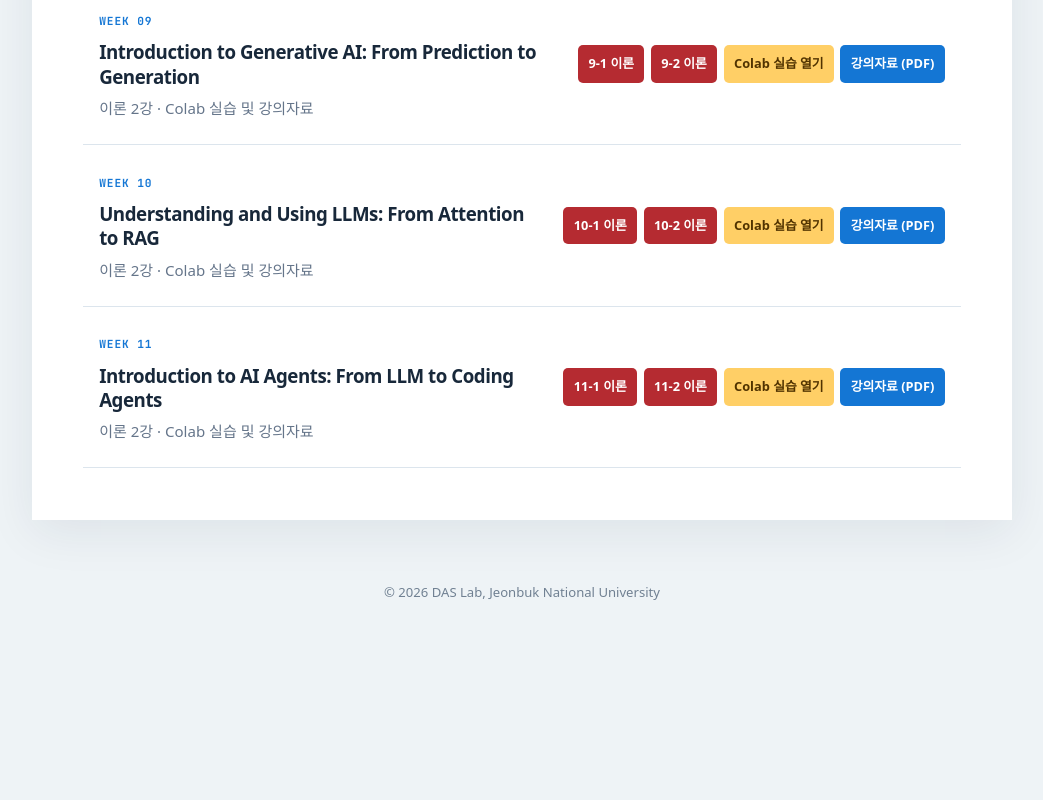
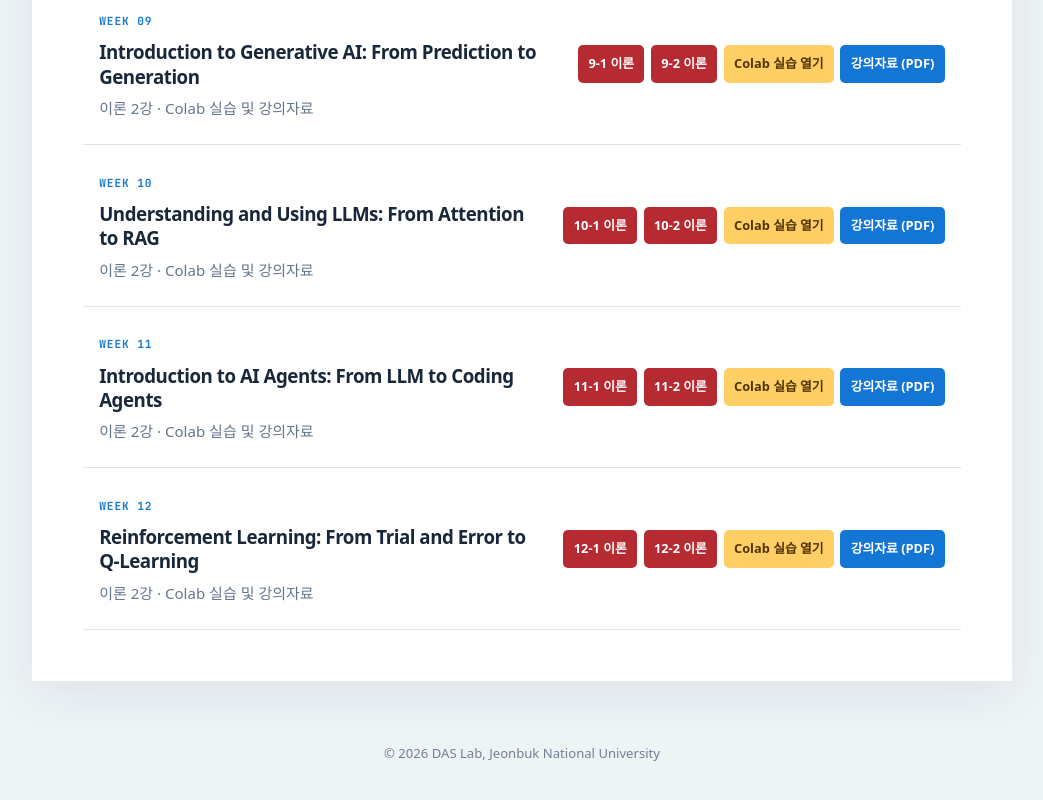
Before and after one commit to joonsooyoo/ai-class-26, a plain HTML site: page lectures.html in a window 1280 px wide. Shown: the part 1708-2508 px from the top of the page, without its empty margins (118-1161 px from the left). Before the commit the page ends 2364 px from the top, so only its background shows below. Drawn offline with Linux system fonts and the light colour scheme; a web font is replaced by a local one.

Commit message:
Add week 12 lecture resources

```diff
--- a/lectures.html
+++ b/lectures.html
@@ -100,6 +100,15 @@
           <a class="note-button" href="asset/note/ai_week11.pdf" target="_blank" rel="noopener noreferrer" aria-label="11주차 강의자료 PDF (새 창)">강의자료 (PDF)</a>
         </div>
       </article>
+      <article class="lecture-row" id="week12">
+        <div><span class="week">WEEK 12</span><h3>Reinforcement Learning: From Trial and Error to Q-Learning</h3><p>이론 2강 · Colab 실습 및 강의자료</p></div>
+        <div class="resource-actions">
+          <a class="video-button theory-button" href="https://youtu.be/D22WOYnpioI" target="_blank" rel="noopener noreferrer" aria-label="12-1 이론 강의 시청 (새 창)">12-1 이론</a>
+          <a class="video-button theory-button" href="https://youtu.be/ckQD19N8OT4" target="_blank" rel="noopener noreferrer" aria-label="12-2 이론 강의 시청 (새 창)">12-2 이론</a>
+          <a class="colab-button" href="https://colab.research.google.com/drive/1zEp6u0yUWs-4UIpyPOlzalCHc9zgugCG?usp=sharing" target="_blank" rel="noopener noreferrer" aria-label="12주차 Colab 실습 열기 (새 창)">Colab 실습 열기</a>
+          <a class="note-button" href="asset/note/ai_week12.pdf" target="_blank" rel="noopener noreferrer" aria-label="12주차 강의자료 PDF (새 창)">강의자료 (PDF)</a>
+        </div>
+      </article>
     </div>
   </main><footer><p>© 2026 DAS Lab, Jeonbuk National University</p></footer>
 </body></html>
```
Also changed, not shown: 1 other file.
